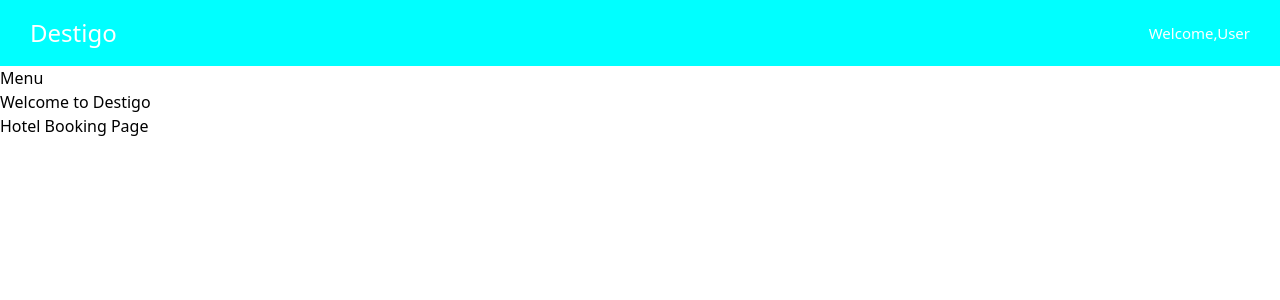
After one commit to Hemaka25/Destigo, a Laravel app: page /hotel_booking in a window 1280 px wide. The commit adds this page. Shown: the top 300 px of the page. Run offline with Laravel 12, Linux system fonts and the light colour scheme; style sheets or scripts are compiled from the project's sources.

Commit message:
Add hotel booking layout and navigation

```diff
--- a/resources/css/app.css
+++ b/resources/css/app.css
@@ -9,3 +9,23 @@
     --font-sans: 'Instrument Sans', ui-sans-serif, system-ui, sans-serif, 'Apple Color Emoji', 'Segoe UI Emoji',
         'Segoe UI Symbol', 'Noto Color Emoji';
 }
+
+
+/*Top NavigationBar*/
+.top-navbar{
+    display:flex;
+    justify-content: space-between;
+    align-items: center;
+    padding: 15px 30px;
+    background-color: aqua;
+    color:white;
+}
+
+.logo h2{
+    margin:0;
+    font-size:24px;
+}
+
+.user-profile{
+    font-size:15px;
+}
--- /dev/null
+++ b/resources/views/hotel_booking/index.blade.php
@@ -0,0 +1,7 @@
+
+@extends('layouts.nav')
+
+@section('content')
+    <h1>Welcome to Destigo</h1>
+    <p>Hotel Booking Page</p>
+@endsection
--- /dev/null
+++ b/resources/views/layouts/nav.blade.php
@@ -0,0 +1,58 @@
+
+
+
+
+<!DOCTYPE html>
+<html lang="en">
+
+<head>
+    <meta charset="UTF-8">
+    <!-- viewpoint = responsive -->
+    <meta name="viewport" content="width=device-width, initial-scale=1.0">
+
+    <title>Destigo</title>
+
+    <!-- load css through laravel vite -->
+    @vite(['resources/css/app.css'])
+</head>
+
+<body>
+
+    <div class="app-container">
+
+        <!-- Top Navbar -->
+        <header class="top-navbar">
+            <!--logo -->
+            <div class="logo">
+                <h2>Destigo</h2>
+            </div>
+
+            <!-- user profile -->
+             <div class="user-profile">
+                <span>Welcome,User</span>
+            </div>
+
+
+
+
+        </header>
+
+        <!-- Main Layout -->
+        <div class="main-layout">
+
+            <!-- Sidebar -->
+            <aside class="sidebar">
+                <h3>Menu</h3>
+            </aside>
+
+            <!-- Page Content -->
+            <main class="content">
+                @yield('content')
+            </main>
+
+        </div>
+
+    </div>
+
+</body>
+</html>
--- a/routes/web.php
+++ b/routes/web.php
@@ -2,6 +2,6 @@
 
 use Illuminate\Support\Facades\Route;
 
-Route::get('/', function () {
-    return view('welcome');
+Route::get('/hotel_booking', function () {
+    return view('hotel_booking.index');
 });
```
